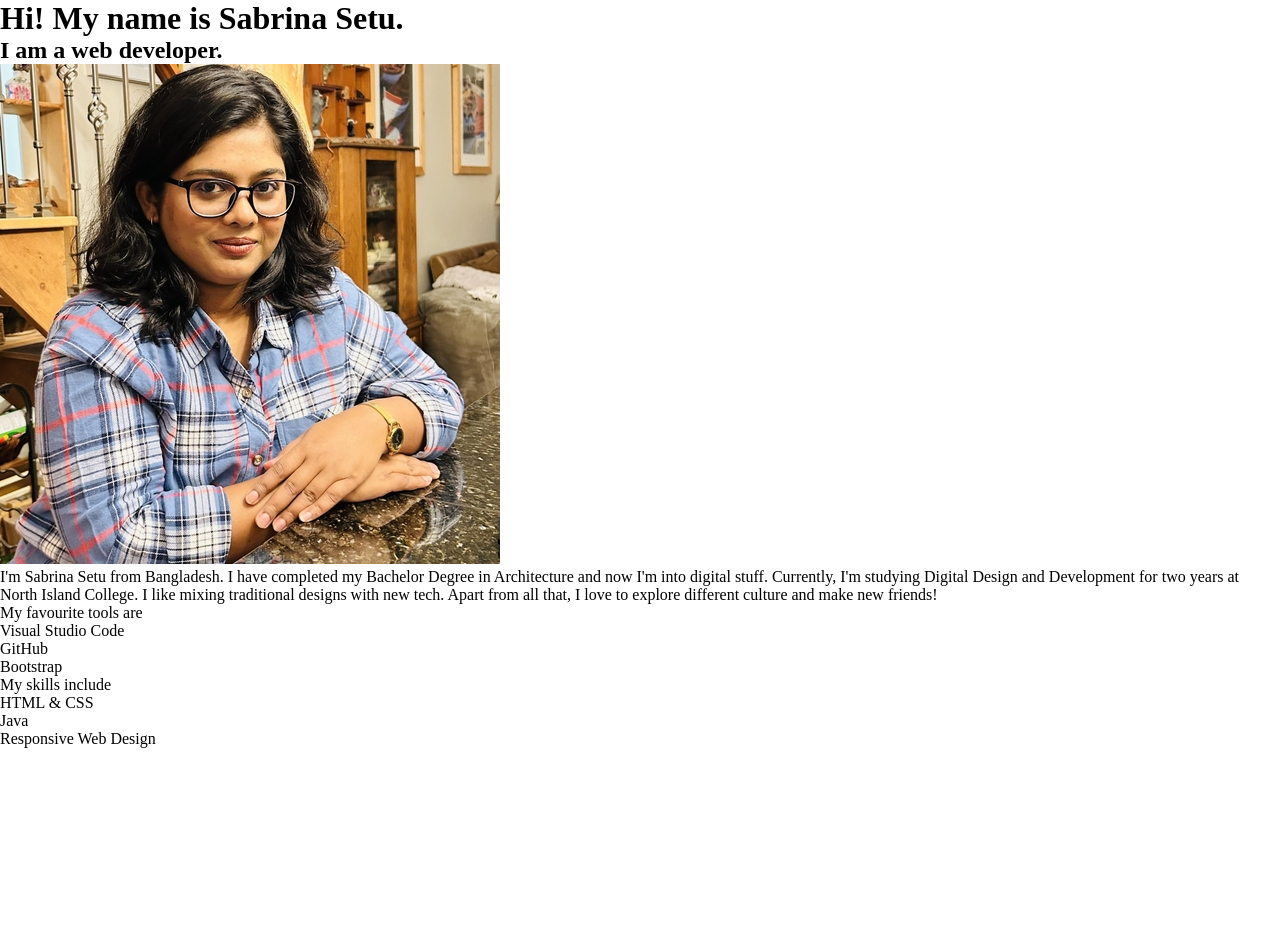
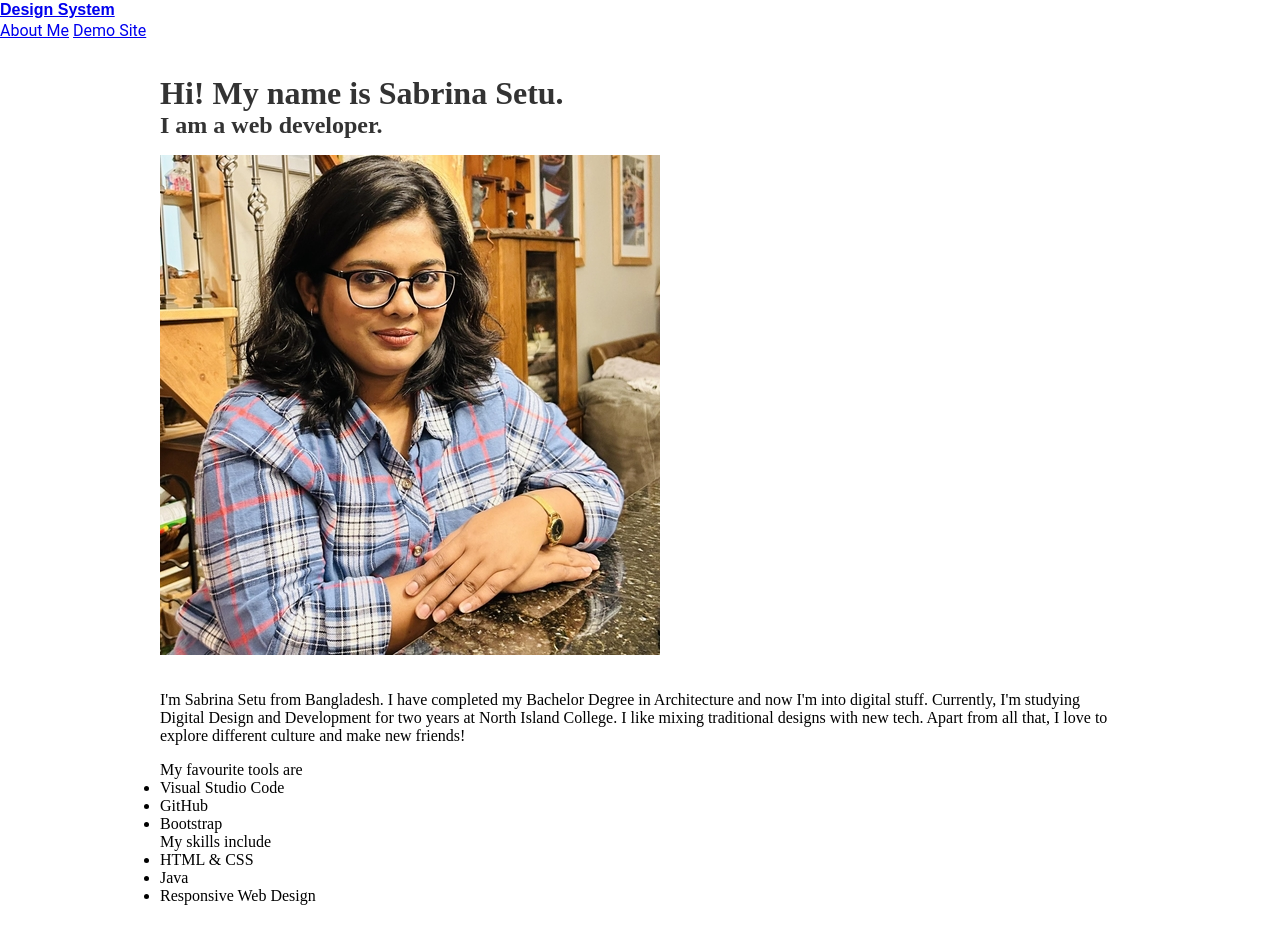
Before and after one commit to nic-dgl309-2024WI/design-system-sabrina01031997, a plain HTML site: page about-me.html in a window 1280 px wide. Before the commit the page ends 800 px from the top, so only its background shows below. Drawn offline with Linux system fonts and the light colour scheme.

Commit message:
Working on developer page

```diff
--- a/about-me.html
+++ b/about-me.html
@@ -3,39 +3,58 @@
   <head>
     <meta charset="UTF-8" />
     <meta name="viewport" content="width=device-width, initial-scale=1.0" />
-    <title>Document</title>
+    <title>About Me - Sabrina Setu</title>
     <link rel="stylesheet" type="text/css" href="styles.css" />
   </head>
   <body>
-      <!-- add your name -->
-    <h1>Hi! My name is Sabrina Setu.</h1>
-    <h2>I am a web developer.</h2>
-    <!-- add your portrait photo -->
+
+    <!-- Top Navbar -->
+    <header class="navbar">
+      <div class="navbar__brand">
+          <div class="navbar__brand">
+              <a href="index.html" class="navbar__brand-link font-heading">Design System</a>
+          <div class="navbar__menu" id="navbarMenu">
+              <a href="about-me.html" class="navbar__menu-link font-body">About Me</a>
+              <a href="#" class="navbar__menu-link navbar__menu-link--active font-body">Demo Site</a>
+          </div>
+      </div>
+
+    <main class="l-container l-margin-auto l-max-width-modified l-padding-vertical">
+      <h1 class="c-heading c-heading--large">Hi! My name is Sabrina Setu.</h1>
+      <h2 class="c-heading c-heading--medium">I am a web developer.</h2>
+
       <img
+        class="c-image-profile l-margin-y-auto"
         src="images/sabrina.jpg"
         alt="Portrait of Sabrina Setu"
-      style="width: 500px; height: 500px"
       />
-    <!-- add a short biography. Include where you are from, your education background, your current program, and something interesting about yourself. -->
-    <p>
+
+      <p class="c-paragraph l-margin-y-auto">
         I'm Sabrina Setu from Bangladesh. I have completed my Bachelor Degree in Architecture
         and now I'm into digital stuff. Currently, I'm studying Digital Design and Development
         for two years at North Island College. I like mixing traditional designs with new tech.
         Apart from all that, I love to explore different culture and make new friends!
       </p>
-    <!-- add a list of your favourite web development tools. -->
-    <p>My favourite tools are</p>
-    <ul>
+
+      <section class="l-two-column-list l-margin-y-auto">
+        <div>
+          <p class="c-paragraph">My favourite tools are</p>
+          <ul class="c-list">
             <li>Visual Studio Code</li>
             <li>GitHub</li>
             <li>Bootstrap</li>
           </ul>
-    <!-- add a list of your strongest web development skills. -->
-    <p>My skills include</p>
-    <ul>
+        </div>
+        <div>
+          <p class="c-paragraph">My skills include</p>
+          <ul class="c-list">
             <li>HTML & CSS</li>
             <li>Java</li>
             <li>Responsive Web Design</li>
           </ul>
+        </div>
+      </section>
+    </main>
+
   </body>
 </html>
--- a/styles.css
+++ b/styles.css
@@ -134,13 +134,65 @@ li {
   padding: 0;
 }
 
-.c-main-section {
-  flex-grow: 1;
+
+
+/* Top Navbar Styles */
+.top-navbar {
+  background-color: #333;
+  padding: 10px 0;
 }
 
-.c-main-section div {
-  text-align: left;
+.top-navbar ul {
+  list-style-type: none;
+  margin: 0;
+  padding: 0;
 }
+
+.top-navbar ul li {
+  display: inline;
+  margin-right: 20px;
+}
+
+.top-navbar ul li a {
+  color: #fff;
+  text-decoration: none;
+}
+
+.top-navbar ul li a.active {
+  font-weight: bold;
+}
+
+/* Container and Spacing Styles */
+.l-container {
+  max-width: 960px; /* or whatever max-width you prefer */
+  margin: 0 auto;
+}
+
+.l-padding-vertical {
+  padding-top: 2rem;
+  padding-bottom: 2rem;
+}
+
+.l-margin-auto {
+  margin: auto;
+}
+
+.l-margin-y-auto {
+  margin-top: 1rem;
+  margin-bottom: 1rem;
+}
+
+/* Typography Styles */
+.c-heading--large {
+  font-size: 2rem;
+  color: #333; /* Adjust color as needed */
+}
+
+.c-heading--medium {
+  font-size: 1.5rem;
+  color: #333; /* Adjust color as needed */
+}
+
 
 /* Spacing utility classes using the BEM naming convention */
 
```
Lines whose indentation alone changed are shown as unchanged.
